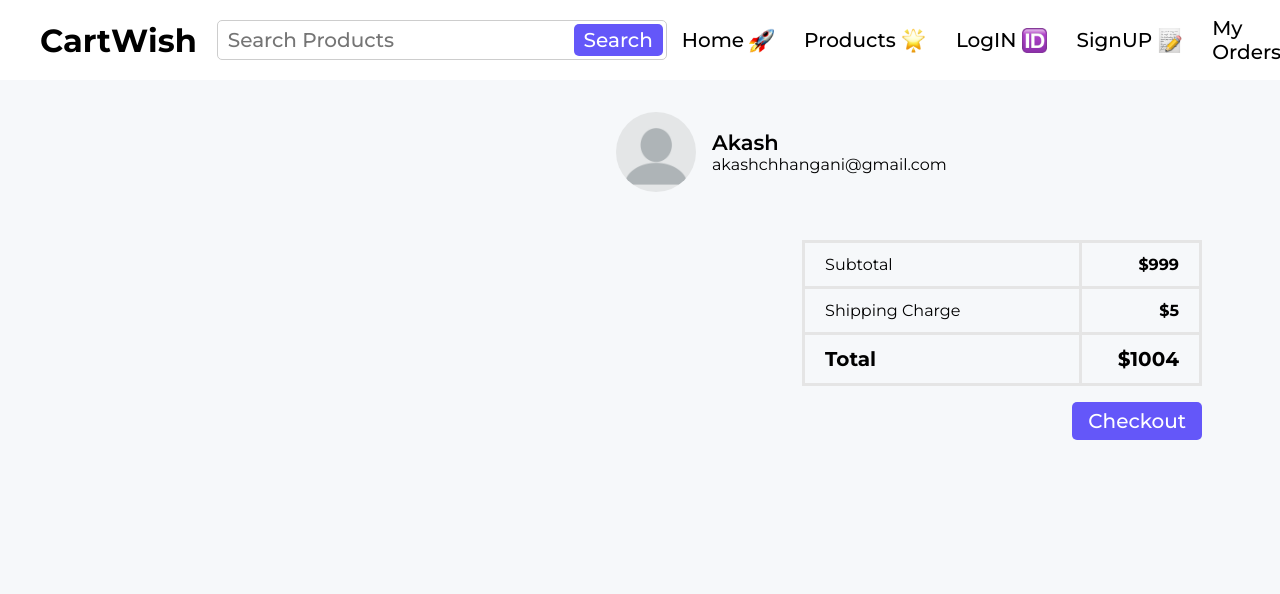
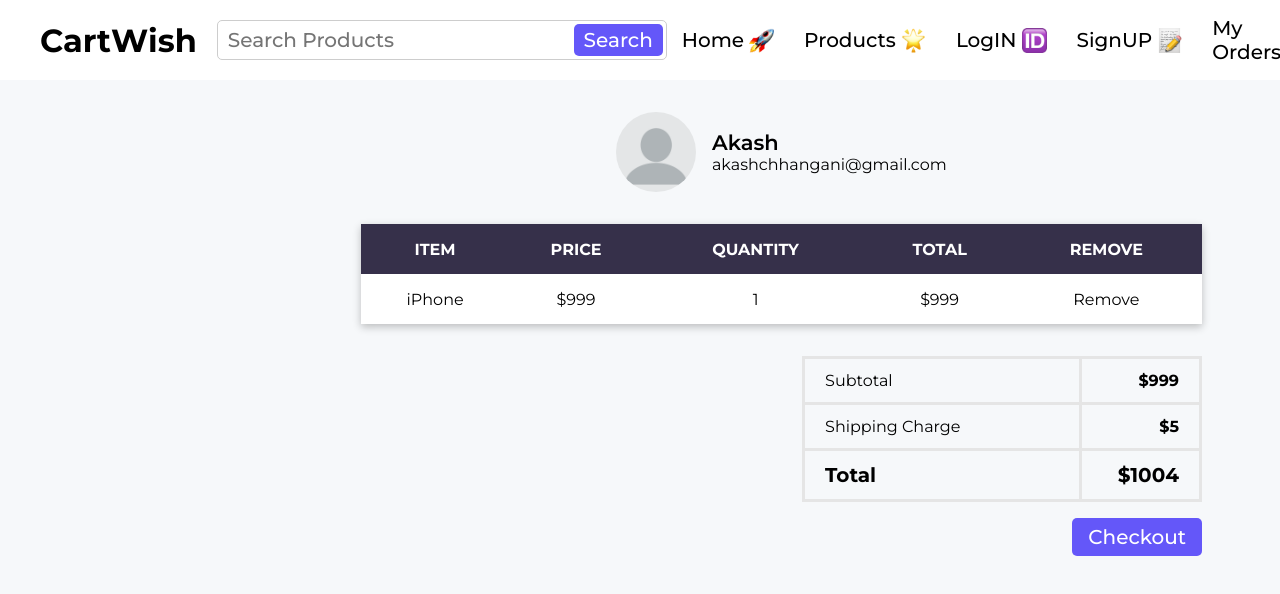
Before and after one commit to Akash-Chhangani/CartWish, a React (Vite) app: page / in a window 1280 px wide. Shown: the top 594 px of the page. Built offline with nearby package versions, Linux system fonts and the light colour scheme.

Commit message:
Creating Common Table  Component

```diff
--- a/src/components/Cart/CartPage.jsx
+++ b/src/components/Cart/CartPage.jsx
@@ -1,6 +1,7 @@
 import React from "react";
 import "./CartPage.css";
 import user from "../../assets/user.webp";
+import Table from "../Table/Table";
 
 const CartPage = () => {
   return (
@@ -12,6 +13,19 @@ const CartPage = () => {
           <p className="user_email">akashchhangani@gmail.com</p>
         </div>
       </div>
+
+      <Table headings={["Item", "Price", "Quantity", "total", "Remove"]}>
+        <tbody>
+          <tr>
+            <td>iPhone</td>
+            <td>$999</td>
+            <td>1</td>
+            <td>$999</td>
+            <td>Remove</td>
+          </tr>
+        </tbody>
+      </Table>
+
       <table className="cart_bill">
         <tbody>
           <tr>
--- /dev/null
+++ b/src/components/Table/Table.css
@@ -0,0 +1,23 @@
+.common_table {
+  width: 100%;
+  margin-bottom: 16px;
+  border-collapse: collapse;
+  background-color: #fff;
+  box-shadow: 0px 3px 8px rgba(0, 0, 0, 0.24);
+}
+
+.common_table thead th {
+  height: 50px;
+  background-color: #36304a;
+  color: #fff;
+  text-transform: uppercase;
+}
+
+.common_table tbody tr {
+  height: 50px;
+  text-align: center;
+}
+
+.common_table tbody tr:nth-child(even) {
+  background-color: #f5f5f5;
+}
--- /dev/null
+++ b/src/components/Table/Table.jsx
@@ -0,0 +1,16 @@
+import React from "react";
+import "./Table.css";
+const Table = ({ headings, children }) => {
+  return (
+    <table className="common_table">
+      <thead>
+        {headings.map((item, index) => (
+          <th key={index}>{item}</th>
+        ))}
+      </thead>
+      {children}
+    </table>
+  );
+};
+import "./Table.css";
+export default Table;
```
